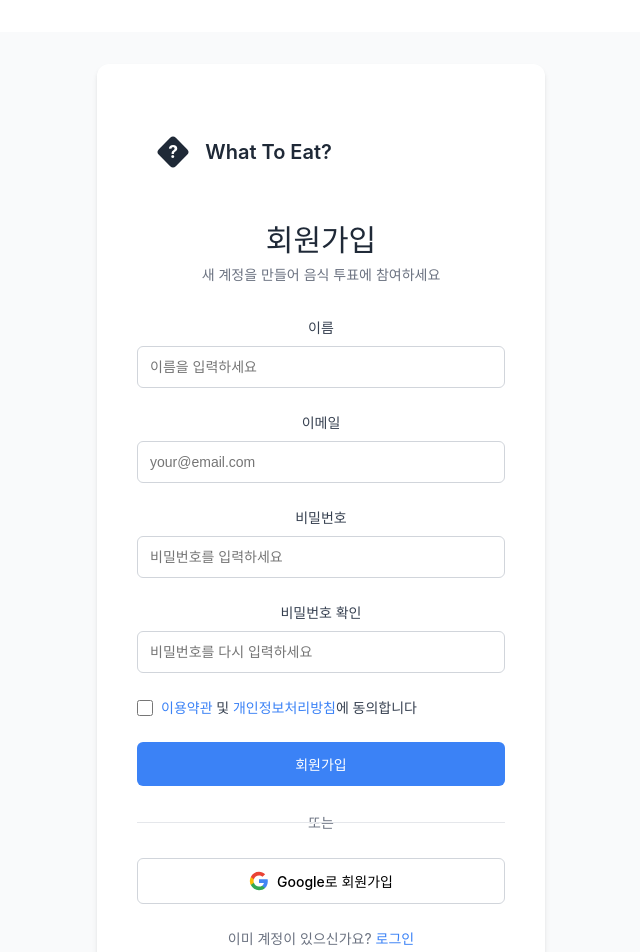
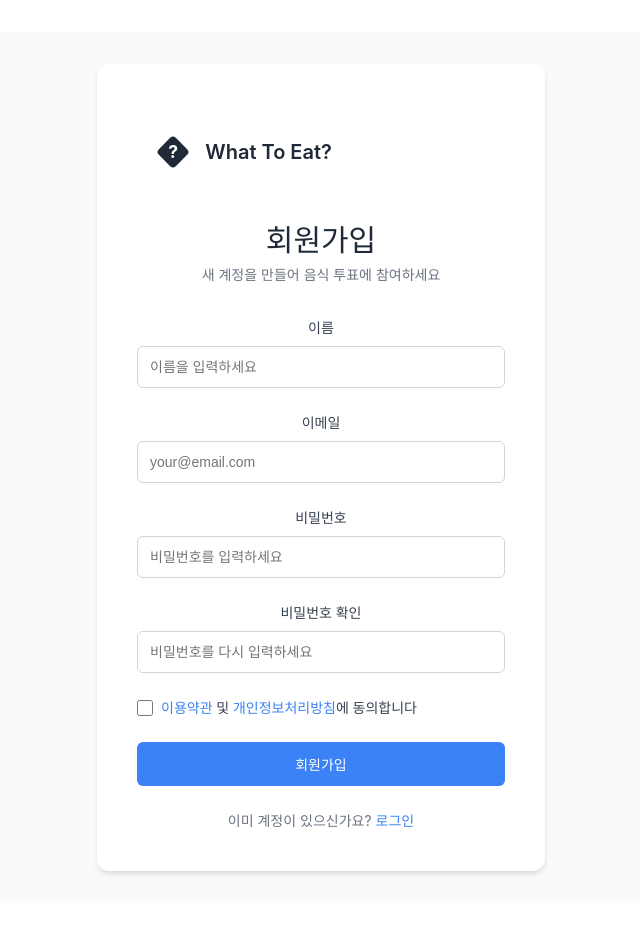
Before and after one commit to jkc-mycode/what_to_eat, a React (Vite) app in the folder apps/frontend/: page /signup in a window 1280 px wide. Shown: the top 952 px of the page, without its empty margins (319-959 px from the left). Built offline with nearby package versions, Linux system fonts and the light colour scheme; no server answers.

Commit message:
fix: 회원가입 소셜 로그인 버튼 삭제

```diff
--- a/apps/frontend/src/App.css
+++ b/apps/frontend/src/App.css
@@ -681,6 +681,7 @@
   align-items: center;
   justify-content: center;
   gap: 0.5rem;
+  color: black;
 }
 
 .social-button:hover {
--- a/apps/frontend/src/pages/SignupPage.tsx
+++ b/apps/frontend/src/pages/SignupPage.tsx
@@ -144,34 +144,6 @@
           </button>
         </form>
 
-        <div className="auth-divider">
-          <span className="divider-text">또는</span>
-        </div>
-
-        <div className="social-auth">
-          <button className="social-button google">
-            <svg className="social-icon" viewBox="0 0 24 24">
-              <path
-                d="M22.56 12.25c0-.78-.07-1.53-.2-2.25H12v4.26h5.92c-.26 1.37-1.04 2.53-2.21 3.31v2.77h3.57c2.08-1.92 3.28-4.74 3.28-8.09z"
-                fill="#4285F4"
-              />
-              <path
-                d="M12 23c2.97 0 5.46-.98 7.28-2.66l-3.57-2.77c-.98.66-2.23 1.06-3.71 1.06-2.86 0-5.29-1.93-6.16-4.53H2.18v2.84C3.99 20.53 7.7 23 12 23z"
-                fill="#34A853"
-              />
-              <path
-                d="M5.84 14.09c-.22-.66-.35-1.36-.35-2.09s.13-1.43.35-2.09V7.07H2.18C1.43 8.55 1 10.22 1 12s.43 3.45 1.18 4.93l2.85-2.22.81-.62z"
-                fill="#FBBC05"
-              />
-              <path
-                d="M12 5.38c1.62 0 3.06.56 4.21 1.64l3.15-3.15C17.45 2.09 14.97 1 12 1 7.7 1 3.99 3.47 2.18 7.07l3.66 2.84c.87-2.6 3.3-4.53 6.16-4.53z"
-                fill="#EA4335"
-              />
-            </svg>
-            Google로 회원가입
-          </button>
-        </div>
-
         <div className="auth-footer">
           <p className="auth-footer-text">
             이미 계정이 있으신가요?{' '}
```
